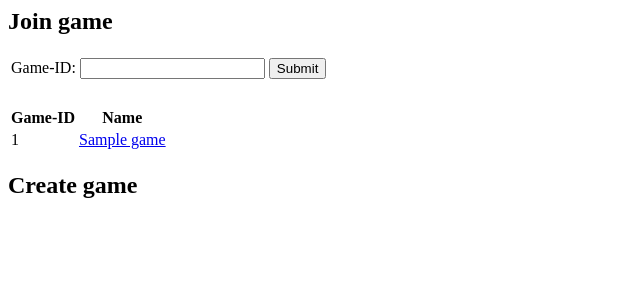
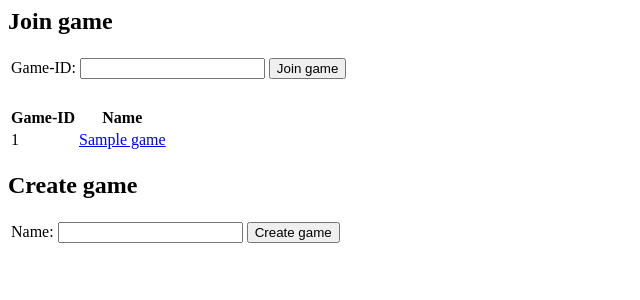
Before and after one commit to PaulRaffer/Online-Poker, a PHP site: page /poker/ in a window 1280 px wide. Shown: the top 300 px of the page, without its empty margins (0-640 px from the left). Run offline with PHP 8.4, Linux system fonts and the light colour scheme; the visitor is signed in with stand-in values (Sample User, id 1); tables that the repository leaves empty hold one stand-in row (values such as "Sample post"); a stand-in replaces the project's code that opens the database connection.

Commit message:
join/create game

```diff
--- a/poker/index.php
+++ b/poker/index.php
@@ -7,14 +7,18 @@ if (!isset($_SESSION['user_id'])) {
 	header('Location: /login/');
 	exit;
 } else {
+	$user_id = $_SESSION['user_id'];
 
+	if (isset($_GET['game_name'])) {
+		$game_name = $_GET['game_name'];
 
-
-	if (!isset($_GET['game'])) { ?>
+		$query_create_game = $connection->prepare("INSERT INTO `games` (`name`) VALUES (:game_name)");
+		$query_create_game->execute([':game_name' => $game_name]);
+	} else if (!isset($_GET['game'])) { ?>
 		<h2>Join game<h2>
 		<form>
 			<table>
-				<tr><td>Game-ID:</td><td><input name="game" /></td><td><input type="submit" /></td></tr>
+				<tr><td>Game-ID:</td><td><input name="game" /></td><td><input type="submit" value="Join game" /></td></tr>
 			</table>
 		</form>
 	<?php
@@ -30,15 +34,36 @@ if (!isset($_SESSION['user_id'])) {
 		</table>
 
 		<h2>Create game</h2>
+		<form>
+			<table>
+				<tr><td>Name:</td><td><input name="game_name" /></td><td><input type="submit" value="Create game" /></td></tr>
+			</table>
+		</form>
+
 
 	<?php
 	} else {
-		$user_id = $_SESSION['user_id'];
 		$game_id = $_GET['game'];
+
+		$query_num_players = $connection->prepare("SELECT * FROM `players` WHERE `user`=:user_id AND `game`=:game_id");
+		$query_num_players->execute([
+			':user_id' => $user_id,
+			':game_id' => $game_id
+		]);
+		if ($query_num_players->rowCount() == 0) {
+			$query_add_player = $connection->prepare("INSERT INTO `players` (`user`, `game`, `money`) VALUES (:user_id, :game_id, 1000)");
+			$query_add_player->execute([
+				':user_id' => $user_id,
+				':game_id' => $game_id
+			]);
+		}
 
 		$query = $connection->prepare("SELECT `users`.`id`, `username`, `money`, `card1`, `card2` FROM `players` JOIN `users` ON `players`.`user` = `users`.`id` WHERE `players`.`game`=:game_id");
 		$query->execute([ ':game_id' => $game_id ]);
 
+		echo
+			'Anzahl der Spieler: '.$query->rowCount().'<br />'.
+			'Session User ID: '.$user_id;
 		//echo '<aside>';
 		while ($user = $query->fetch(PDO::FETCH_ASSOC))
 		{
@@ -49,11 +74,10 @@ if (!isset($_SESSION['user_id'])) {
 			echo
 				'<div><table>'.
 					'<tr><td>User ID:</td><td>'.$user['id'].'</td></tr>'.
-					'<tr><td>S User ID:</td><td>'.$user_id.'</td></tr>'.
 					'<tr><td>Username:</td><td>'.$user['username'].'</td></tr>'.
 					'<tr><td>Money:</td><td>'.$user['money'].'</td></tr>'.
 					($user['id'] == $user_id ? '<tr><td>Cards:</td><td  style="font-size: 80pt;">'.$cards[0].$cards[1].'</td></tr>' : '').
-				'</table></div>';
+				'</table></div><br />';
 		}
 		//echo '</ol>';
 
```
